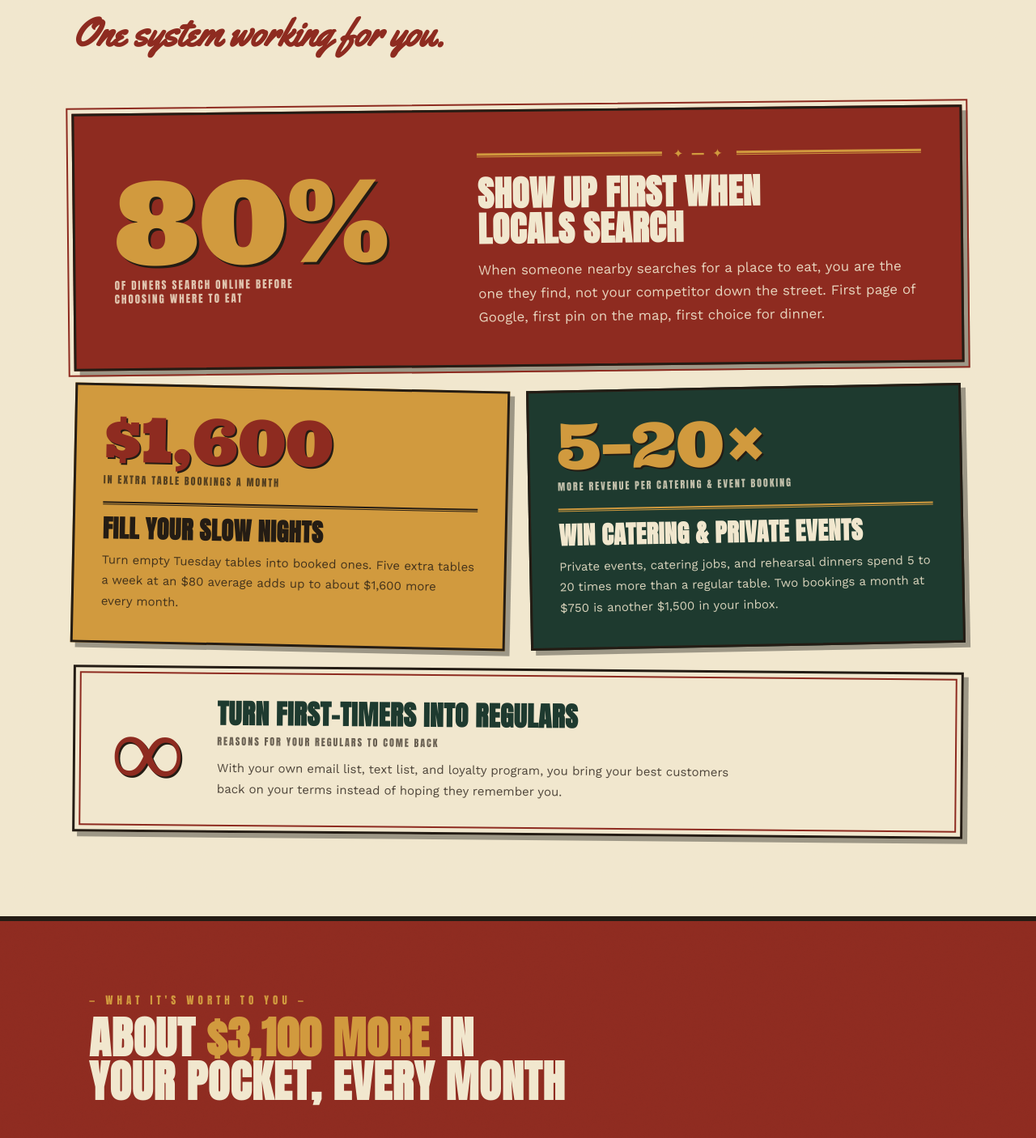
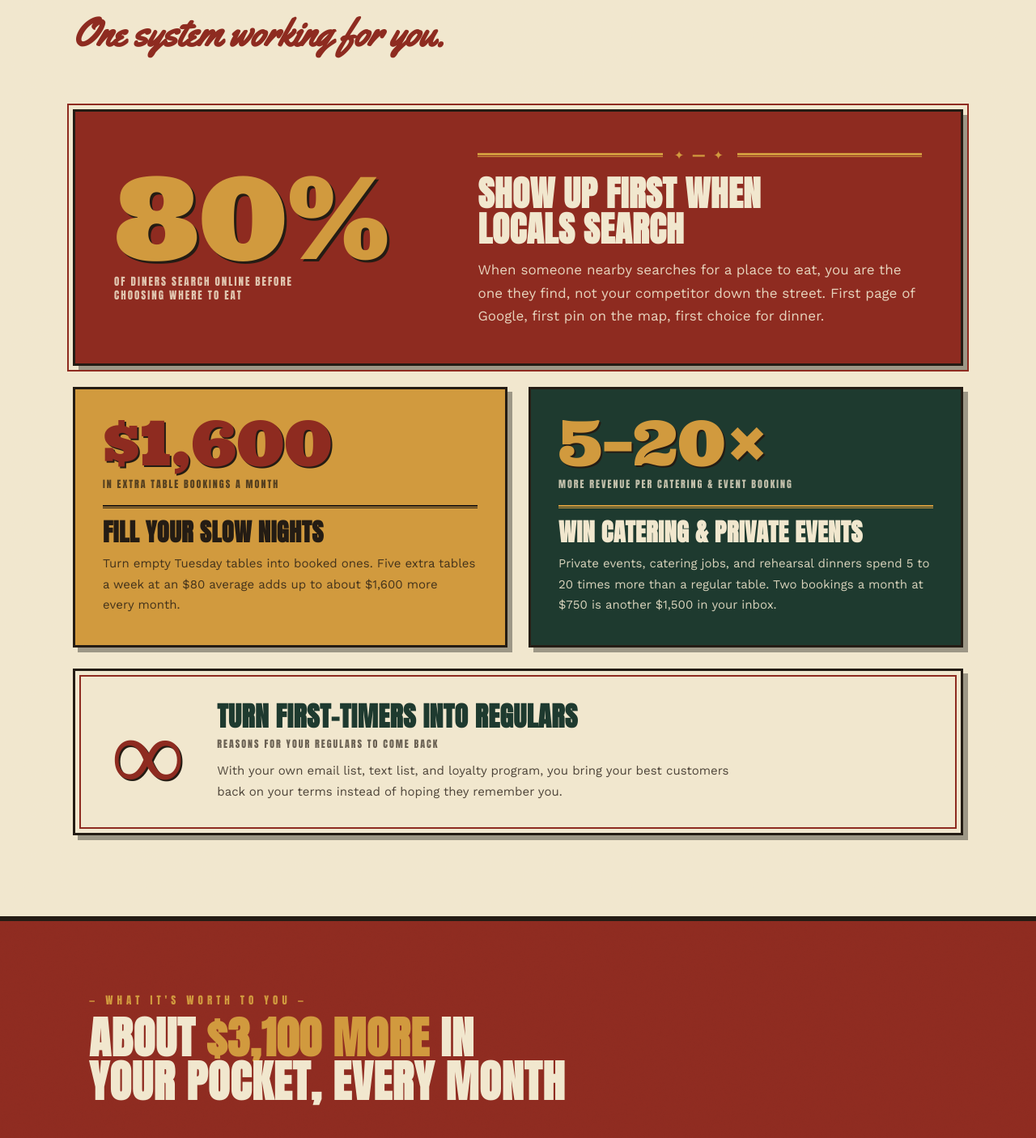
Before and after one commit to MainStreetGrowth/mainstreetgrowth, a Next.js app: page /americana-outcomes in a window 1280 px wide. Shown: the part 1268-2674 px from the top of the page at 81% size. Built offline with nearby package versions, Linux system fonts and the light colour scheme.

Commit message:
americana-outcomes: staggered hero line reveal + gated signboard hover-lift on panels & pricing (Emil craft pass)

```diff
--- a/app/americana-outcomes/page.tsx
+++ b/app/americana-outcomes/page.tsx
@@ -344,14 +344,14 @@ export default function AmericanaOutcomes() {
                   For Independent Restaurants &middot; MS &amp; the Southeast
                 </div>
 
-                <h1 className="reveal reveal-delay-1" style={{ margin: 0 }}>
-                  <span style={{ display: "block", fontFamily: SIGN, fontSize: "clamp(2.9rem,8vw,6.4rem)", lineHeight: 0.92, letterSpacing: 1, color: CREAM, textTransform: "uppercase", textShadow: `3px 3px 0 ${INK}` }}>
+                <h1 style={{ margin: 0 }}>
+                  <span className="reveal reveal-delay-1" style={{ display: "block", fontFamily: SIGN, fontSize: "clamp(2.9rem,8vw,6.4rem)", lineHeight: 0.92, letterSpacing: 1, color: CREAM, textTransform: "uppercase", textShadow: `3px 3px 0 ${INK}` }}>
                     More Full Tables.
                   </span>
-                  <span style={{ display: "block", fontFamily: SIGN, fontSize: "clamp(2.9rem,8vw,6.4rem)", lineHeight: 0.92, letterSpacing: 1, color: GOLD, textTransform: "uppercase", textShadow: `3px 3px 0 ${INK}` }}>
+                  <span className="reveal reveal-delay-2" style={{ display: "block", fontFamily: SIGN, fontSize: "clamp(2.9rem,8vw,6.4rem)", lineHeight: 0.92, letterSpacing: 1, color: GOLD, textTransform: "uppercase", textShadow: `3px 3px 0 ${INK}` }}>
                     More Catering.
                   </span>
-                  <span style={{ display: "block", fontFamily: SCRIPT, fontSize: "clamp(2.6rem,7vw,5.2rem)", lineHeight: 1.05, color: OFFWHITE, marginTop: 4, marginLeft: 4 }}>
+                  <span className="reveal reveal-delay-3" style={{ display: "block", fontFamily: SCRIPT, fontSize: "clamp(2.6rem,7vw,5.2rem)", lineHeight: 1.05, color: OFFWHITE, marginTop: 4, marginLeft: 4 }}>
                     more regulars.
                   </span>
                 </h1>
@@ -422,12 +422,12 @@ export default function AmericanaOutcomes() {
                 const o = OUTCOMES[0];
                 const c = panelColors(o.fill);
                 return (
-                  <div className="reveal" style={{
+                  <div className="reveal signboard" style={{
                     background: c.bg, border: c.border, boxShadow: `7px 7px 0 rgba(0,0,0,0.35)`,
                     padding: isMobile ? "30px 24px" : "44px 48px",
-                    transform: isMobile ? "none" : "rotate(-0.6deg)",
+                    "--rot": isMobile ? "0deg" : "-0.6deg",
                     outline: `2px solid ${c.bg}`, outlineOffset: 5,
-                  }}>
+                  } as React.CSSProperties}>
                     <div style={{ display: "grid", gridTemplateColumns: isMobile ? "1fr" : "0.85fr 1.15fr", gap: isMobile ? 18 : 44, alignItems: "center" }}>
                       <div>
                         <div style={{ fontFamily: SLAB, fontSize: isMobile ? "4.6rem" : "clamp(5.5rem,11vw,9rem)", lineHeight: 0.8, color: c.stat, textShadow: `3px 3px 0 ${INK}` }}>{o.stat}</div>
@@ -448,10 +448,10 @@ export default function AmericanaOutcomes() {
                 {[OUTCOMES[1], OUTCOMES[2]].map((o, idx) => {
                   const c = panelColors(o.fill);
                   return (
-                    <div key={o.title} className={`reveal reveal-delay-${idx + 1}`} style={{
+                    <div key={o.title} className={`reveal reveal-delay-${idx + 1} signboard`} style={{
                       background: c.bg, border: c.border, boxShadow: `6px 6px 0 rgba(0,0,0,0.35)`,
                       padding: isMobile ? "28px 24px" : "36px 34px",
-                      transform: isMobile ? "none" : `rotate(${idx === 0 ? 1.2 : -1.1}deg)`,
+                      "--rot": isMobile ? "0deg" : `${idx === 0 ? 1.2 : -1.1}deg`,
                       display: "flex", flexDirection: "column",
                     }}>
                       <div style={{ fontFamily: SLAB, fontSize: isMobile ? "3.6rem" : "clamp(3.6rem,6vw,5.2rem)", lineHeight: 0.8, color: c.stat, textShadow: `2px 2px 0 ${INK}` }}>{o.stat}</div>
@@ -469,12 +469,12 @@ export default function AmericanaOutcomes() {
                 const o = OUTCOMES[3];
                 const c = panelColors(o.fill);
                 return (
-                  <div className="reveal" style={{
+                  <div className="reveal signboard" style={{
                     background: c.bg, border: c.border, boxShadow: `6px 6px 0 rgba(0,0,0,0.35)`,
                     padding: isMobile ? "28px 24px" : "38px 44px",
-                    transform: isMobile ? "none" : "rotate(0.5deg)",
+                    "--rot": isMobile ? "0deg" : "0.5deg",
                     outline: `2px solid ${c.keyline}`, outlineOffset: -10,
-                  }}>
+                  } as React.CSSProperties}>
                     <div style={{ display: "grid", gridTemplateColumns: isMobile ? "1fr" : "auto 1fr", gap: isMobile ? 16 : 40, alignItems: "center" }}>
                       <div style={{ fontFamily: SLAB, fontSize: isMobile ? "5rem" : "clamp(5rem,10vw,8rem)", lineHeight: 0.8, color: c.stat, textShadow: `2px 2px 0 ${INK}` }}>{o.stat}</div>
                       <div>
@@ -652,7 +652,7 @@ export default function AmericanaOutcomes() {
             <div style={{ display: "grid", gridTemplateColumns: isMobile ? "1fr" : "1fr 1fr", gap: isMobile ? 22 : 26, alignItems: "start" }}>
 
               {/* Starter ticket */}
-              <div className="reveal" style={{ background: CREAM, border: `3px solid ${INK}`, boxShadow: `6px 6px 0 rgba(0,0,0,0.35)`, padding: isMobile ? "26px 22px" : "34px 30px", transform: isMobile ? "none" : "rotate(-1deg)" }}>
+              <div className="reveal signboard" style={{ background: CREAM, border: `3px solid ${INK}`, boxShadow: `6px 6px 0 rgba(0,0,0,0.35)`, padding: isMobile ? "26px 22px" : "34px 30px", "--rot": isMobile ? "0deg" : "-1deg" } as React.CSSProperties}>
                 <div style={{ fontFamily: SIGN, fontSize: 14, letterSpacing: 4, textTransform: "uppercase", color: OXBLOOD }}>Starter</div>
                 <div style={{ display: "flex", alignItems: "baseline", gap: 6, margin: "6px 0 4px" }}>
                   <span style={{ fontFamily: SLAB, fontSize: "clamp(2.6rem,6vw,3.6rem)", color: FOREST, lineHeight: 1 }}>$200</span>
@@ -674,7 +674,7 @@ export default function AmericanaOutcomes() {
               </div>
 
               {/* Growth ticket — most popular */}
-              <div className="reveal reveal-delay-1" style={{ position: "relative", background: OXBLOOD, border: `3px solid ${INK}`, boxShadow: `6px 6px 0 rgba(0,0,0,0.35)`, padding: isMobile ? "26px 22px" : "34px 30px", transform: isMobile ? "none" : "rotate(1.2deg)" }}>
+              <div className="reveal reveal-delay-1 signboard" style={{ position: "relative", background: OXBLOOD, border: `3px solid ${INK}`, boxShadow: `6px 6px 0 rgba(0,0,0,0.35)`, padding: isMobile ? "26px 22px" : "34px 30px", "--rot": isMobile ? "0deg" : "1.2deg" } as React.CSSProperties}>
                 <div style={{ position: "absolute", top: -16, left: "50%", transform: "translateX(-50%) rotate(-2deg)", background: GOLD, color: INK, fontFamily: SIGN, fontSize: 12, letterSpacing: 2, textTransform: "uppercase", padding: "6px 16px", border: `2px solid ${INK}`, whiteSpace: "nowrap" }}>&#9733; Most Popular</div>
                 <div style={{ fontFamily: SIGN, fontSize: 14, letterSpacing: 4, textTransform: "uppercase", color: GOLD }}>Growth</div>
                 <div style={{ display: "flex", alignItems: "baseline", gap: 6, margin: "6px 0 4px" }}>
--- a/app/globals.css
+++ b/app/globals.css
@@ -179,6 +179,13 @@ a { text-decoration: none; }
   .clip-bottom { clip-path: none !important; }
 }
 
+/* ── Signboard hover (physical lift; gated, GPU-only, rotation preserved) ── */
+.signboard { transform: rotate(var(--rot, 0deg)); }
+@media (hover: hover) and (pointer: fine) {
+  .signboard { transition: transform 0.28s cubic-bezier(0.16, 1, 0.3, 1); }
+  .signboard:hover { transform: rotate(var(--rot, 0deg)) translateY(-5px); }
+}
+
 /* ── Reduced motion ────────────────────────────────────────── */
 /* Targeted: kill gratuitous movement (scroll reveal, marquee, smooth
    scroll, lift travel) while preserving instant state changes and short
@@ -195,4 +202,6 @@ a { text-decoration: none; }
   .lift:hover { transform: none !important; }
   html.js .reveal.reveal-scale { transform: none !important; }
   a[href^="#"]:active, button:active { transform: none !important; }
+  .signboard { transition: none !important; }
+  .signboard:hover { transform: rotate(var(--rot, 0deg)) !important; }
 }
```
